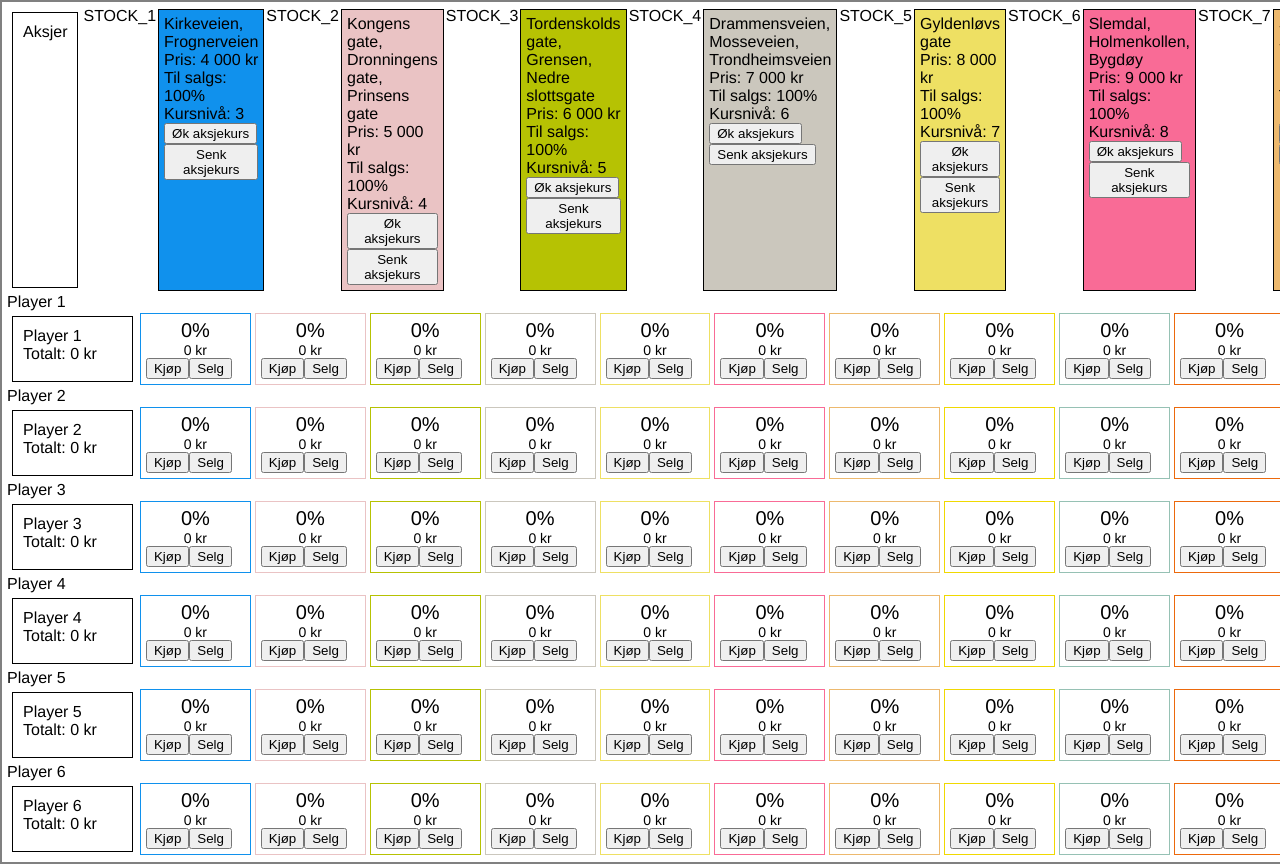
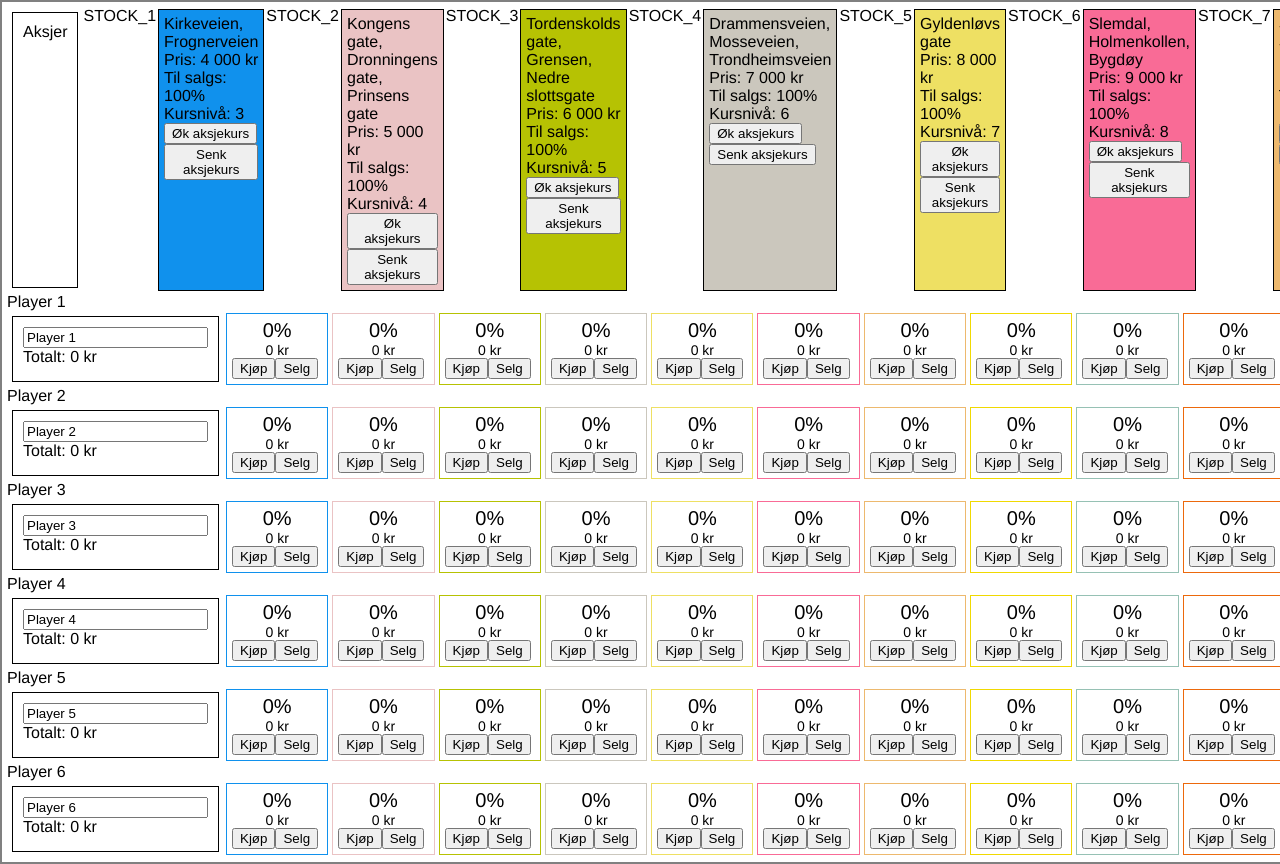
Before and after one commit to Tordensky/multimillionaer, a React (Create React App) app: page / in a window 1280 px wide. Shown: the top 864 px of the page. Built offline with nearby package versions, Linux system fonts and the light colour scheme.

Commit message:
Flytter komponenter ut i filer og mulig og endre spiller navn

```diff
--- a/src/App.js
+++ b/src/App.js
@@ -2,7 +2,7 @@ import React, { Component } from 'react';
 import { connect } from 'react-redux';
 import styled from 'styled-components';
 import { Board } from './components/index';
-import { changeMainStockValues, stockTransaction } from './actions/index';
+import { changeMainStockValues, editPlayerName, stockTransaction } from './actions/index';
 
 
 const AppContainer = styled.div`
@@ -17,7 +17,7 @@ function Historikk({ historikk }) {
 
 class App extends Component {
     render() {
-        const { stocks, players, historikk, onChangeStockPrice, onStockTransaction } = this.props;
+        const { stocks, players, historikk, onChangeStockPrice, onStockTransaction, onEditPlayerName } = this.props;
 
         return (
             <AppContainer>
@@ -26,6 +26,7 @@ class App extends Component {
                     players={players}
                     onChangeStockPrice={onChangeStockPrice}
                     onStockTransaction={onStockTransaction}
+                    onEditPlayerName={onEditPlayerName}
                 />
                 <Historikk historikk={historikk} />
             </AppContainer>
@@ -49,6 +50,9 @@ function mapDispatchToProps(dispatch) {
         onStockTransaction(...transactions) {
             dispatch(stockTransaction(...transactions));
         },
+        onEditPlayerName(playerID, name) {
+            dispatch(editPlayerName(playerID, name));
+        }
     }
 }
 
--- a/src/actions/index.js
+++ b/src/actions/index.js
@@ -19,3 +19,14 @@ export function stockTransaction(...transactions) {
         payload: transactions,
     }
 }
+
+export const EDIT_PLAYER_NAME = 'EDIT_PLAYER_NAME';
+export function editPlayerName(playerID, name) {
+    return {
+        type: EDIT_PLAYER_NAME,
+        payload: {
+            playerID,
+            name
+        },
+    }
+}
--- a/src/components/Board.jsx
+++ b/src/components/Board.jsx
@@ -1,126 +1,13 @@
 import React, { PureComponent } from 'react';
 import styled from 'styled-components';
-import { PlayerStock } from './PlayerStock';
-import { StockTransactionRecord } from '../actions/index';
-import { formaterKroner } from '../util/index';
+import { MainStocks } from './MainStock';
+import { Player } from './Player';
 
 const BoardContainer = styled.div`
     width: 100vw;
     border: solid grey 2px;
     padding: 5px;
 `;
-
-const PlayerContainer = styled.div`
-    display: flex;
-    justify-content: space-between;
-`;
-
-const PlayerInfo = styled.div`
-    width: 100%;
-    margin: 5px;
-    padding: 10px;
-    border: solid black 1px;
-`;
-
-const MainStocksContainer = styled.div`
-    display: flex;
-    justify-content: space-between;
-`;
-
-const StockInfo = styled.div`
-    width: 100%;
-    margin: 5px;
-    padding: 10px;
-    border: solid black 1px;
-`;
-
-const MainStockContainer = styled.div`
-    position: relative;
-    width: 100%;
-    margin: 2px;
-    padding: 5px;
-    border: solid black 1px;
-`;
-
-class Player extends PureComponent {
-    constructor(props) {
-        super(props);
-        this.onTradeStock = this.onTradeStock.bind(this);
-    }
-
-    onTradeStock(stockID, count = 0) {
-        this.props.onStockTransaction(new StockTransactionRecord({
-            toId: this.props.data.get('playerID'),
-            fromId: 'bank',
-            stockID,
-            count,
-        }))
-    }
-
-    render() {
-        const { data } = this.props;
-        const stocks = data.get('stocks')
-            .map(stockData => <PlayerStock key={stockData.get('stockID')} data={stockData} onTradeStock={this.onTradeStock} />);
-
-        const totalValue = data.get('stocks').reduce((total, stock) => total + stock.get('value', 0), 0);
-
-        return (
-            <PlayerContainer>
-                <PlayerInfo>
-                    <div>{data.get('playerID')}</div>
-                    <div>Totalt: {formaterKroner(totalValue)} kr</div>
-                </PlayerInfo>
-                {stocks}
-            </PlayerContainer>
-        );
-    }
-}
-
-
-class MainStocks extends PureComponent {
-    render() {
-        const { data, onChangeStockPrice } = this.props;
-        return (
-            <MainStocksContainer>
-                <StockInfo>Aksjer</StockInfo>
-                {data.map(stock => <MainStock key={stock.get('id')} stock={stock}
-                                              onChangeStockPrice={onChangeStockPrice} />)}
-            </MainStocksContainer>
-        );
-    }
-}
-
-class MainStock extends PureComponent {
-    constructor(props) {
-        super(props);
-        this.onPriceDown = this.onPriceDown.bind(this);
-        this.onPriceUp = this.onPriceUp.bind(this);
-    }
-
-    onPriceUp() {
-        this.props.onChangeStockPrice(this.props.stock.levelUp());
-    }
-
-    onPriceDown() {
-        this.props.onChangeStockPrice(this.props.stock.levelDown());
-    }
-
-    render() {
-        const { stock } = this.props;
-        return (
-            <MainStockContainer key={stock.get('id')} style={{ backgroundColor: stock.color }}>
-                <div>{stock.name}</div>
-                <div>Pris: {formaterKroner(stock.getValue())} kr</div>
-                <div>Til salgs: {stock.available * 10}%</div>
-                <div>Kursnivå: {stock.level}</div>
-                <div>
-                    <button onClick={this.onPriceUp}>Øk aksjekurs</button>
-                    <button onClick={this.onPriceDown}>Senk aksjekurs</button>
-                </div>
-            </MainStockContainer>
-        );
-    }
-}
 
 export class Board extends PureComponent {
     constructor(props) {
@@ -130,8 +17,13 @@ export class Board extends PureComponent {
     }
 
     renderPlayers() {
-        return this.props.players.map(playerData => <Player key={playerData.playerID} data={playerData}
-                                                            onStockTransaction={this.props.onStockTransaction} />);
+        return this.props.players.map(playerData =>
+            <Player
+                key={playerData.playerID}
+                data={playerData}
+                onStockTransaction={this.props.onStockTransaction}
+                onEditPlayerName={this.props.onEditPlayerName}
+            />);
     }
 
     renderStocks() {
--- /dev/null
+++ b/src/components/MainStock.jsx
@@ -0,0 +1,68 @@
+import React, { PureComponent } from 'react';
+import styled from 'styled-components';
+import { formaterKroner } from '../util/index';
+
+const MainStocksContainer = styled.div`
+    display: flex;
+    justify-content: space-between;
+`;
+
+const StockInfo = styled.div`
+    width: 100%;
+    margin: 5px;
+    padding: 10px;
+    border: solid black 1px;
+`;
+
+const MainStockContainer = styled.div`
+    position: relative;
+    width: 100%;
+    margin: 2px;
+    padding: 5px;
+    border: solid black 1px;
+`;
+
+export class MainStocks extends PureComponent {
+    render() {
+        const { data, onChangeStockPrice } = this.props;
+        return (
+            <MainStocksContainer>
+                <StockInfo>Aksjer</StockInfo>
+                {data.map(stock => <MainStock key={stock.get('id')} stock={stock}
+                                              onChangeStockPrice={onChangeStockPrice} />)}
+            </MainStocksContainer>
+        );
+    }
+}
+
+class MainStock extends PureComponent {
+    constructor(props) {
+        super(props);
+        this.onPriceDown = this.onPriceDown.bind(this);
+        this.onPriceUp = this.onPriceUp.bind(this);
+    }
+
+    onPriceUp() {
+        this.props.onChangeStockPrice(this.props.stock.levelUp());
+    }
+
+    onPriceDown() {
+        this.props.onChangeStockPrice(this.props.stock.levelDown());
+    }
+
+    render() {
+        const { stock } = this.props;
+        return (
+            <MainStockContainer key={stock.get('id')} style={{ backgroundColor: stock.color }}>
+                <div>{stock.name}</div>
+                <div>Pris: {formaterKroner(stock.getValue())} kr</div>
+                <div>Til salgs: {stock.available * 10}%</div>
+                <div>Kursnivå: {stock.level}</div>
+                <div>
+                    <button onClick={this.onPriceUp}>Øk aksjekurs</button>
+                    <button onClick={this.onPriceDown}>Senk aksjekurs</button>
+                </div>
+            </MainStockContainer>
+        );
+    }
+}
--- /dev/null
+++ b/src/components/Player.jsx
@@ -0,0 +1,57 @@
+import React, { PureComponent } from 'react';
+import styled from 'styled-components';
+import { formaterKroner } from '../util/index';
+import { PlayerStock } from './PlayerStock';
+import { StockTransactionRecord } from '../actions/index';
+
+const PlayerContainer = styled.div`
+    display: flex;
+    justify-content: space-between;
+`;
+
+const PlayerInfo = styled.div`
+    width: 100%;
+    margin: 5px;
+    padding: 10px;
+    border: solid black 1px;
+`;
+
+
+export class Player extends PureComponent {
+    constructor(props) {
+        super(props);
+        this.onTradeStock = this.onTradeStock.bind(this);
+        this.onEditName = this.onEditName.bind(this);
+    }
+
+    onTradeStock(stockID, count = 0) {
+        this.props.onStockTransaction(new StockTransactionRecord({
+            toId: this.props.data.get('playerID'),
+            fromId: 'bank',
+            stockID,
+            count,
+        }))
+    }
+
+    onEditName(e) {
+        this.props.onEditPlayerName(this.props.data.get('playerID'), e.target.value);
+    }
+
+    render() {
+        const { data } = this.props;
+        const stocks = data.get('stocks')
+        .map(stockData => <PlayerStock key={stockData.get('stockID')} data={stockData} onTradeStock={this.onTradeStock} />);
+
+        const totalValue = data.get('stocks').reduce((total, stock) => total + stock.get('value', 0), 0);
+
+        return (
+            <PlayerContainer>
+                <PlayerInfo>
+                    <input value={data.get('name', '')} onChange={this.onEditName} />
+                    <div>Totalt: {formaterKroner(totalValue)} kr</div>
+                </PlayerInfo>
+                {stocks}
+            </PlayerContainer>
+        );
+    }
+}
--- a/src/reducers/playerReducer.js
+++ b/src/reducers/playerReducer.js
@@ -1,10 +1,14 @@
 import { Map, Record, List } from 'immutable';
 import { StocksInitialState } from './stockReducer';
-import { STOCK_TRANSACTION } from '../actions/index';
+import { EDIT_PLAYER_NAME, STOCK_TRANSACTION } from '../actions/index';
 
 const Players = ['Player 1', 'Player 2', 'Player 3', 'Player 4', 'Player 5', 'Player 6'];
 
-class PlayerRecord extends Record({playerID: '', stocks: List()}) {
+class PlayerRecord extends Record({
+        playerID: '',
+        name: 'test',
+        stocks: List(),
+}) {
     viewModel(stockInfo = Map()) {
         const playerStocksViewModel = this.stocks.map(stock => {
             const calculatedValue = stockInfo.get(stock.stockID).calculateStockValue(stock.count);
@@ -13,6 +17,7 @@ class PlayerRecord extends Record({playerID: '', stocks: List()}) {
 
         return Map({
             playerID: this.playerID,
+            name: this.name,
             stocks: playerStocksViewModel,
         });
     }
@@ -32,7 +37,7 @@ function newPlayer(playerID) {
         stockID: stockID,
         color: stockData.color,
     }));
-    return new PlayerRecord({ playerID, stocks })
+    return new PlayerRecord({ playerID, stocks, name: playerID })
 }
 
 function defaultState() {
@@ -60,6 +65,9 @@ export function playerReducer(state = defaultState(), action) {
             })
         });
 
+    case EDIT_PLAYER_NAME:
+        return state.setIn([action.payload.playerID, 'name'], action.payload.name);
+
     default:
         return state;
     }
```
